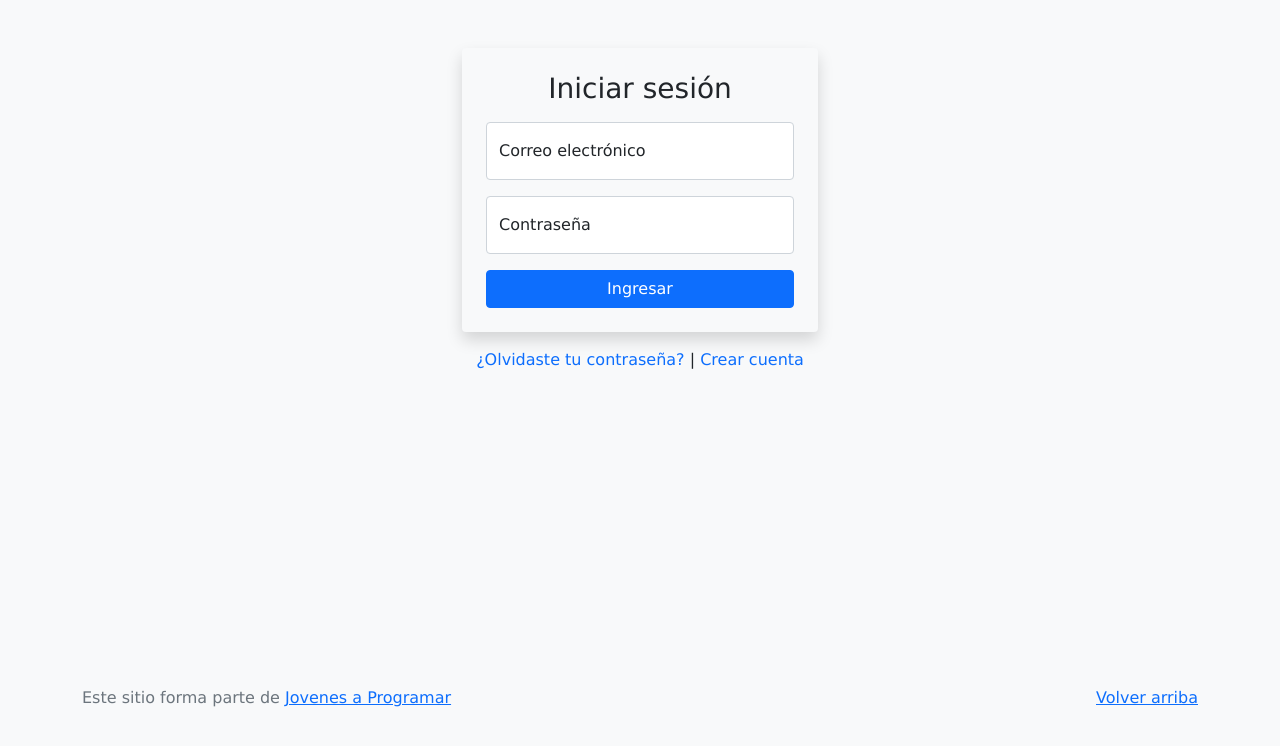
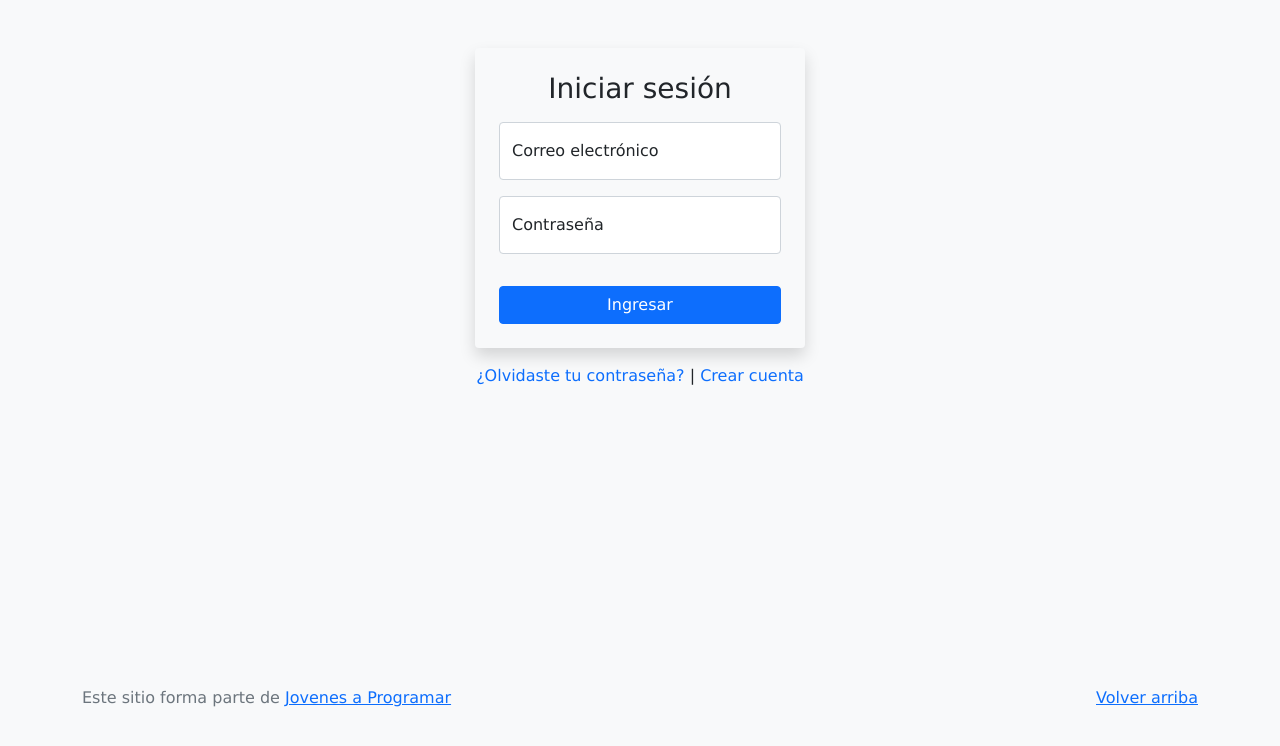
Before and after one commit to sofy1208/E-Mercado, a plain HTML site: page login.html in a window 1280 px wide. Drawn offline with Linux system fonts and the light colour scheme.

Commit message:
estilos entrega 1

```diff
--- a/css/styles.css
+++ b/css/styles.css
@@ -96,12 +96,11 @@ footer p {
 }
 
 .alert {
-    margin-top: 2rem;
-    width: 50%;
-    left: 50%;
-    transform: translate(-50%, 0);
-  }
-
+  margin-top: 2rem;
+  width: 50%;
+  left: 50%;
+  transform: translate(-50%, 0);
+}
 
 .lds-ring {
   display: inline-block;
@@ -188,3 +187,14 @@ a.custom-card:hover {
 .checked {
   color: orange;
 }
+.form-floating {
+  margin-bottom: 1rem;
+}
+#login-form {
+  max-width: 330px;
+  margin: auto;
+  padding: 15px;
+}
+#login-form button {
+  margin-top: 1rem;
+}
```
